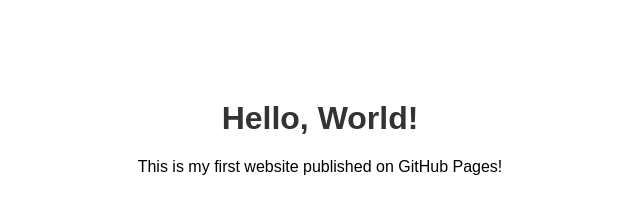
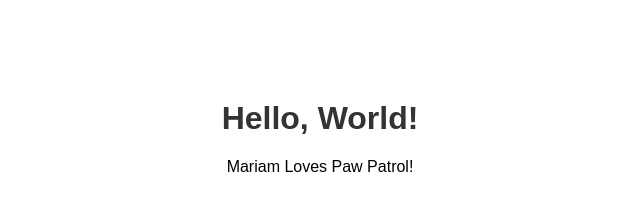
Before and after one commit to navinbgs/vibewebsite, a plain HTML site: page index.html in a window 1280 px wide. Shown: the whole page, without its empty margins (320-960 px from the left). Drawn offline with Linux system fonts and the light colour scheme.

Commit message:
Update index.html

```diff
--- a/index.html
+++ b/index.html
@@ -17,6 +17,6 @@
 </head>
 <body>
     <h1>Hello, World!</h1>
-    <p>This is my first website published on GitHub Pages!</p>
+    <p>Mariam Loves Paw Patrol!</p>
 </body>
 </html>
```
